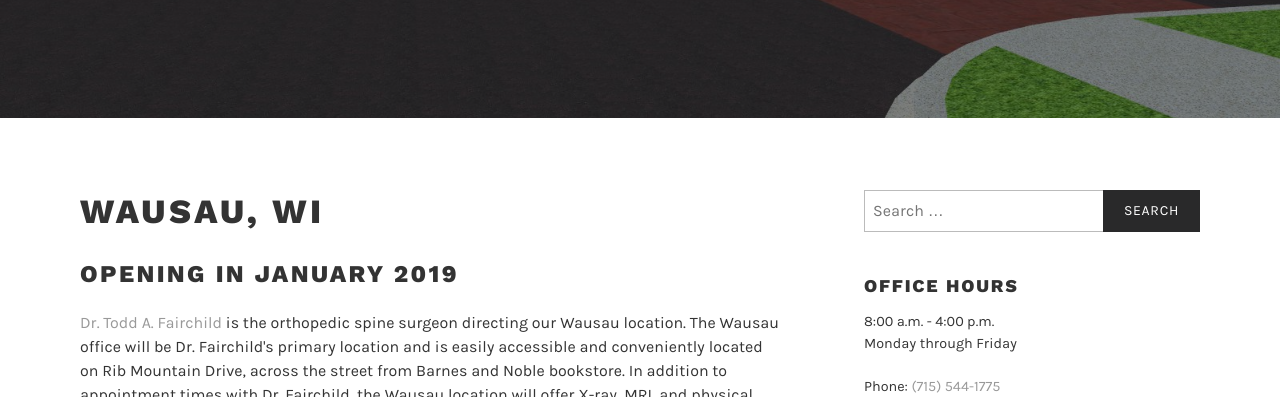
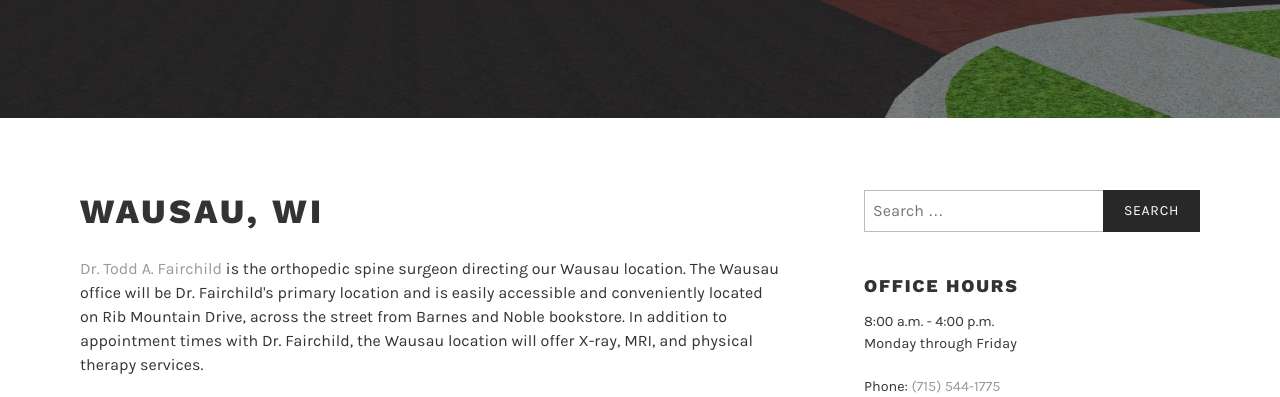
Before and after one commit to lfairchild/waypoint-spine, a Jekyll site: the page built from locations/wausau-wi.html, in a window 1280 px wide and 900 px high, scrolled down 560 px, cut to the strip 0-397 px from the top of the window. Built offline with Jekyll 4.4.1, drawn with Linux system fonts in a browser that asks for light colours; some of the changed text lies outside the part shown.

Commit message:
remove "opening in" statements for Wausau location
These "Opening/Coming in January" tag lines are no longer necessary.

```diff
--- a/locations/wausau-wi.html
+++ b/locations/wausau-wi.html
@@ -7,7 +7,6 @@ description: Dr. Todd A. Fairchild is the orthopedic spine surgeon located at ou
 <article class="post type-post status-publish format-standard has-post-thumbnail hentry">
   <header class="entry-header">
 	  <h1 class="entry-title">Wausau, WI</h1>
-	  <h3 class="entry-title">Opening in January 2019</h3>
   </header>
 	<div class="entry-content">
       <p><a href="{{ "/team/todd-fairchild/" | relative_url }}">Dr. Todd A. Fairchild</a> is the orthopedic spine surgeon directing our Wausau location. The Wausau office will be Dr. Fairchild's primary location and is easily accessible and conveniently located on Rib Mountain Drive, across the street from Barnes and Noble bookstore. In addition to appointment times with Dr. Fairchild, the Wausau location will offer X-ray, MRI, and physical therapy services.</p>
@@ -26,7 +25,7 @@ description: Dr. Todd A. Fairchild is the orthopedic spine surgeon located at ou
 			<h2 class="author-title"><span class="author-name">Dr. Todd A. Fairchild</span></h2>
 		</div><!-- .author-heading -->
 		<p class="author-bio">
-			Wausau, WI &mdash; Opening in January 2019
+			Wausau, WI
       <a class="author-link" href="https://maps.apple.com/?daddr=3301,Rib+Mountain+Drive,Wausau,Wisconsin" rel="author">Directions to this Waypoint Spine location</a>
 		</p><!-- .author-bio -->
 	</div>
--- a/team/todd-fairchild.html
+++ b/team/todd-fairchild.html
@@ -40,7 +40,7 @@ featured_image_path: "/assets/img/portrait-todd-fairchild.jpg"
 		</div><!-- .author-heading -->
 		<p class="author-bio">
 			Orthopedic Spine Surgeon
-      <a href="{{ "/locations/wausau-wi/" | relative_url }}" class="author-link">Wausau, WI &mdash; Coming in mid-January 2019</a>
+      <a href="{{ "/locations/wausau-wi/" | relative_url }}" class="author-link">Wausau, WI</a>
 		</p><!-- .author-bio -->
 	</div>
   <footer class="entry-footer"> </footer>
```
